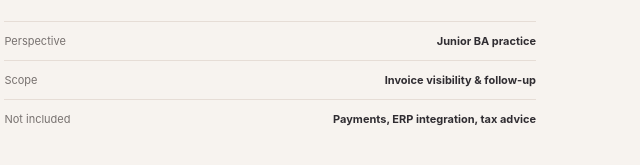
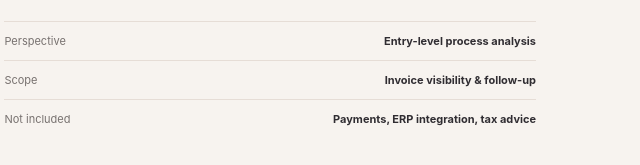
Before and after one commit to minhchitran1309/minhchitran1309.github.io, a plain HTML site: page projects/ap-invoice-review/index.html in a window 1280 px wide. Shown: the part 843-1008 px from the top of the page, 574-1214 px from the left. Drawn offline with Linux system fonts and the light colour scheme.

Commit message:
Add files via upload

```diff
--- a/projects/ap-invoice-review/index.html
+++ b/projects/ap-invoice-review/index.html
@@ -49,7 +49,7 @@
             workflow, a short list of user needs, and a simple way to discuss invoice priority.
           </p>
           <div class="case-facts">
-            <div><span>Perspective</span><strong>Junior BA practice</strong></div>
+            <div><span>Perspective</span><strong>Entry-level process analysis</strong></div>
             <div><span>Scope</span><strong>Invoice visibility & follow-up</strong></div>
             <div><span>Not included</span><strong>Payments, ERP integration, tax advice</strong></div>
           </div>
```
